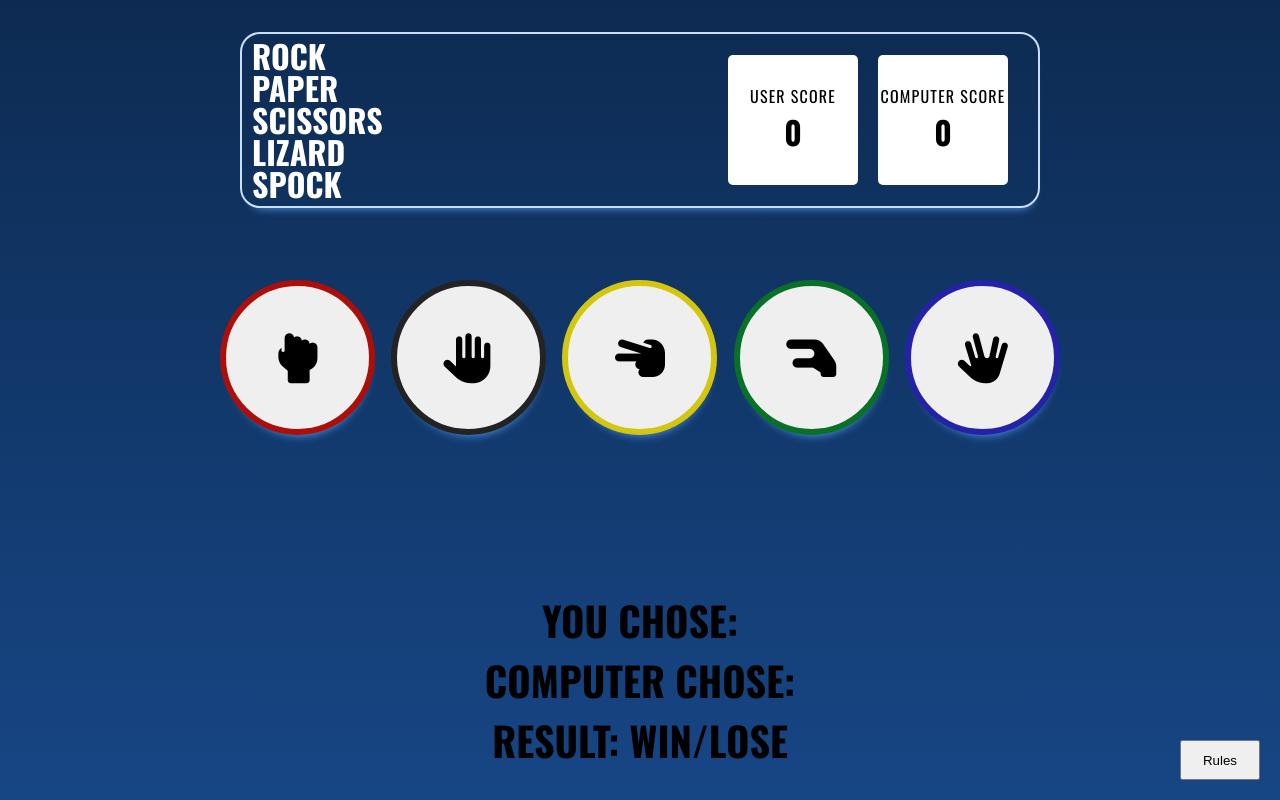
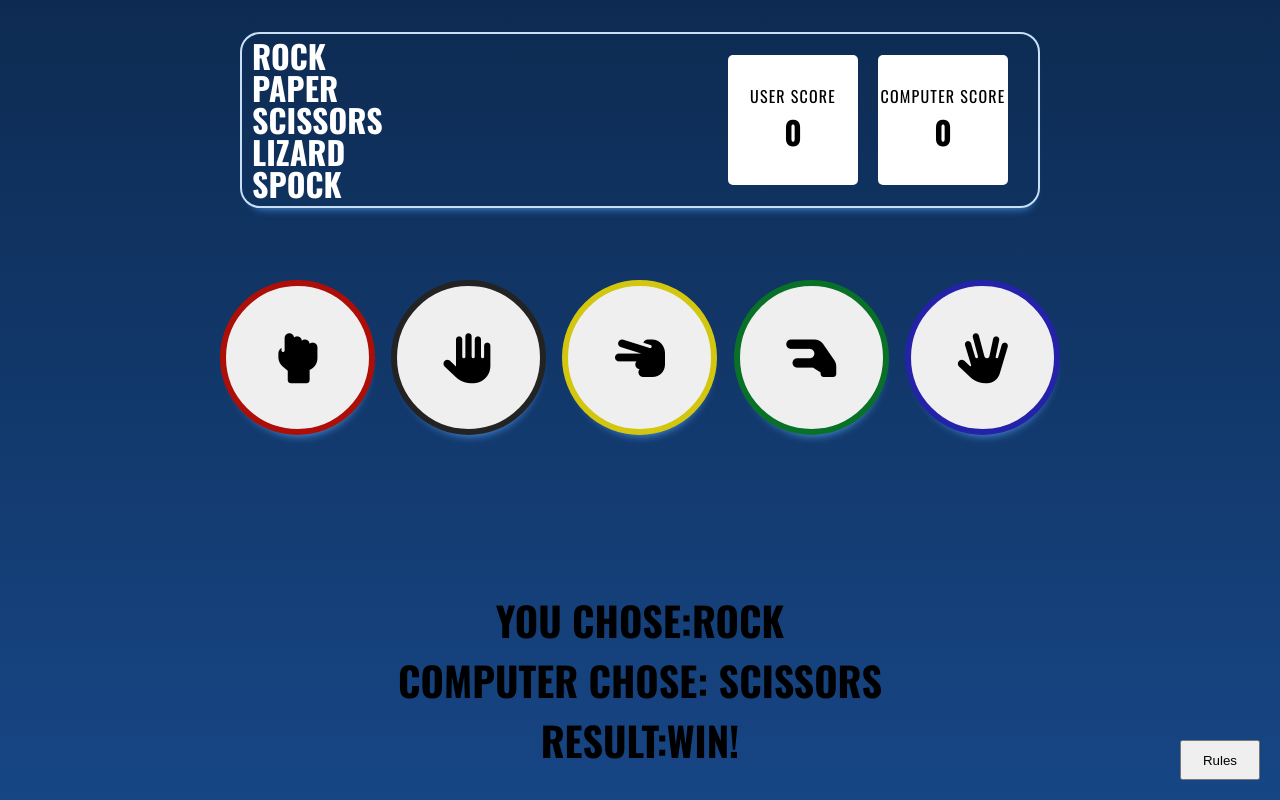
Before and after one commit to craig-grant630/Rock-Paper-Scissors-Lizard-Spock, a plain HTML site: page index.html in a window 1280 px wide. Both pictures are taken after a click on the button 297 px from the left and 357 px from the top of the page. Drawn offline with nearby package versions, Linux system fonts and the light colour scheme.

Commit message:
Compute who wins the hand and display message on screen

```diff
--- a/assests/js/script.js
+++ b/assests/js/script.js
@@ -11,7 +11,11 @@ document.addEventListener("DOMContentLoaded", function () {
             } else {
                 let userChoice = this.getAttribute("data-type");
                 let computerChoice  = getCompChoice();
-                console.log(computerChoice)
+                let result = getResult(userChoice,computerChoice);
+
+                document.getElementById("result").textContent = result;
+                document.getElementById("user-choice").textContent = userChoice;
+                document.getElementById("comp-choice").textContent = computerChoice;
             }
         })
 
@@ -29,3 +33,23 @@ function getCompChoice(){
     return choices[Math.floor(Math.random()*5)];
 
 }
+
+function getResult(userChoice,computerChoice){
+    const outcomes = {
+        rock: { scissors: 'crushes', lizard: 'crushes' },
+        paper: { rock: 'covers', spock: 'disproves' },
+        scissors: { paper: 'cuts', lizard: 'decapitates' },
+        lizard: { paper: 'eats', spock: 'poisons' },
+        spock: { scissors: 'smashes', rock: 'vaporizes' }
+    };
+
+    if(userChoice === computerChoice){
+        return "Draw!";
+    } else if(outcomes[userChoice][computerChoice]){
+        return "Win!"
+    } else{
+        return "Lose!"
+    }
+
+
+}
--- a/index.html
+++ b/index.html
@@ -52,11 +52,12 @@
         </div>
 
         <div class="hand-result">
-                <h2 class="result-message">You chose:
+                <h2 class="result-message">
+                    You chose:<span id="user-choice"></span>
                     <br>
-                    Computer chose:
+                    Computer chose: <span id="comp-choice"></span>
                     <br>
-                    Result: Win/Lose</h2>
+                    Result:<span id="result"> Win/Lose</span></h2>
             </div>
         <!--Rules Button-->
         <div class="rules-button">
```
